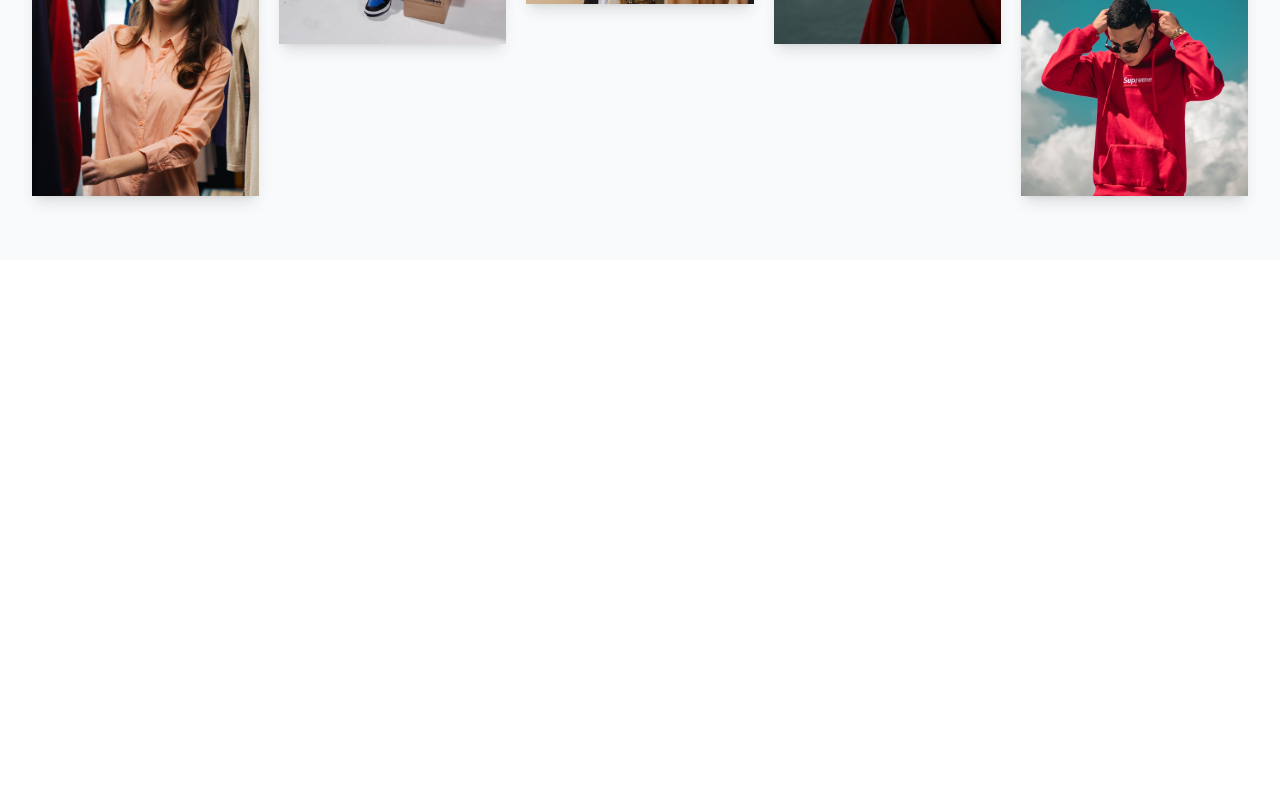
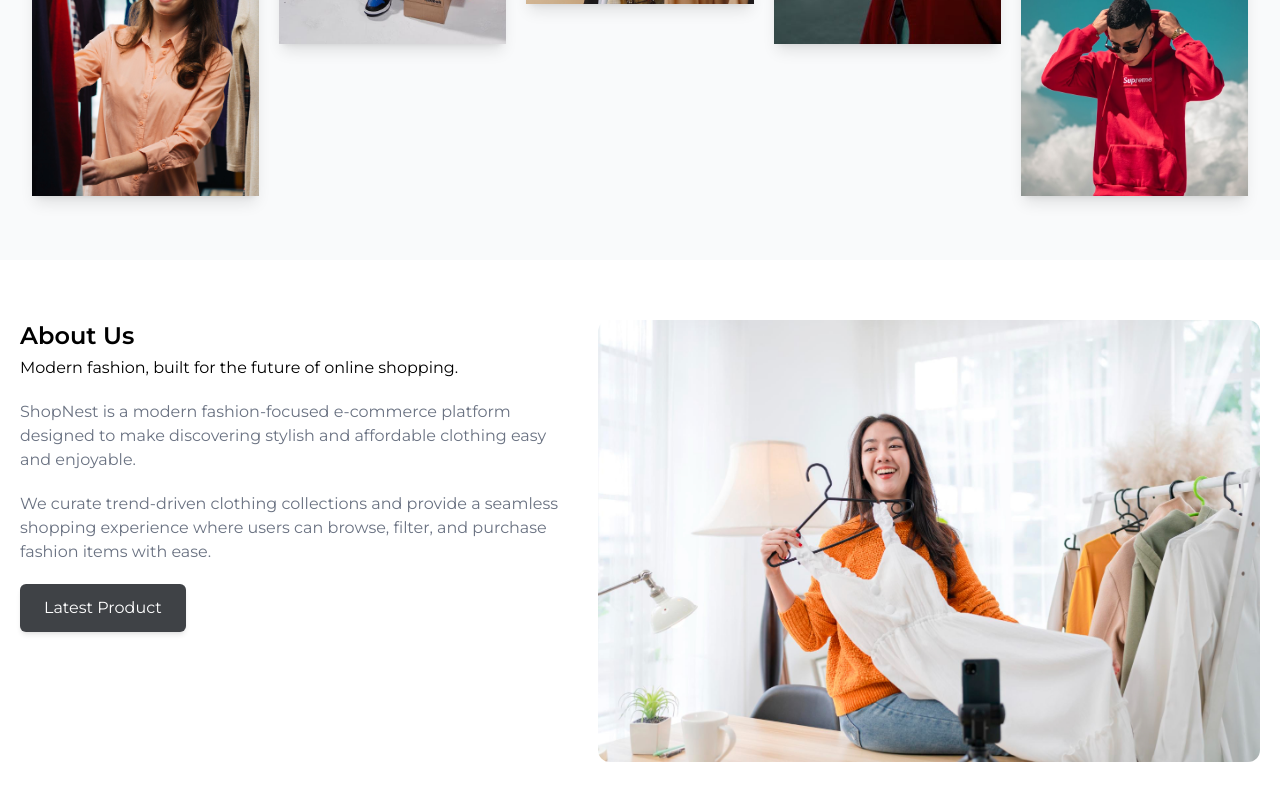
Before and after one commit to paldentitung/ShopNest, a React (Vite) app in the folder frontend/: page / in a window 1280 px wide. Shown: the part 660-1460 px from the top of the page. Built offline with nearby package versions, Linux system fonts and the light colour scheme.

Commit message:
add about us and main button

```diff
--- a/frontend/src/App.jsx
+++ b/frontend/src/App.jsx
@@ -1,11 +1,13 @@
 import React from "react";
 import Header from "./Components/Header";
 import Hero from "./Components/Hero";
+import Aboutus from "./Components/Aboutus";
 const App = () => {
   return (
     <div className="">
       <Header />
       <Hero />
+      <Aboutus />
       <div className="min-h-screen"></div>
       <div className="min-h-screen"></div> <div className="min-h-screen"></div>
     </div>
--- /dev/null
+++ b/frontend/src/Components/Aboutus.jsx
@@ -0,0 +1,37 @@
+import React from "react";
+import MainButton from "./MainButton";
+
+const Aboutus = () => {
+  return (
+    <section className="flex justify-evenly flex-col-reverse md:flex-row gap-5 mt-10 p-5 w-full max-w-7xl mx-auto">
+      <div className="flex flex-col space-y-5">
+        <div className="flex flex-col gap-1">
+          <h2 className="text-lg md:text-2xl font-semibold">About Us</h2>
+          <p>Modern fashion, built for the future of online shopping.</p>
+        </div>
+        <p className="text-gray-500">
+          ShopNest is a modern fashion-focused e-commerce platform designed to
+          make discovering stylish and affordable clothing easy and enjoyable.
+        </p>
+        <p className="text-gray-500">
+          We curate trend-driven clothing collections and provide a seamless
+          shopping experience where users can browse, filter, and purchase
+          fashion items with ease.
+        </p>
+        <div>
+          <MainButton name="Latest Product" />
+        </div>{" "}
+      </div>
+      {/* image */}
+      <div>
+        <img
+          src="/aboutus-image.jpg"
+          alt="Fashion styling and clothing collection"
+          className="w-full h-full object-cover rounded-xl"
+        />
+      </div>
+    </section>
+  );
+};
+
+export default Aboutus;
--- /dev/null
+++ b/frontend/src/Components/MainButton.jsx
@@ -0,0 +1,11 @@
+import React from "react";
+
+const MainButton = ({ name, onClick, type }) => {
+  return (
+    <button className="px-6 py-3 bg-(--color-foreground) text-white rounded-md shadow-md opacity-90 hover:opacity-100 transition-all duration-300 hover:cursor-pointer ">
+      {name}
+    </button>
+  );
+};
+
+export default MainButton;
--- a/frontend/src/index.css
+++ b/frontend/src/index.css
@@ -10,4 +10,5 @@
 
 body {
   font-family: "Montserrat", sans-serif;
+  font-weight: 400;
 }
```
Also changed, not shown: frontend/public/aboutus-image.jpg (added).
